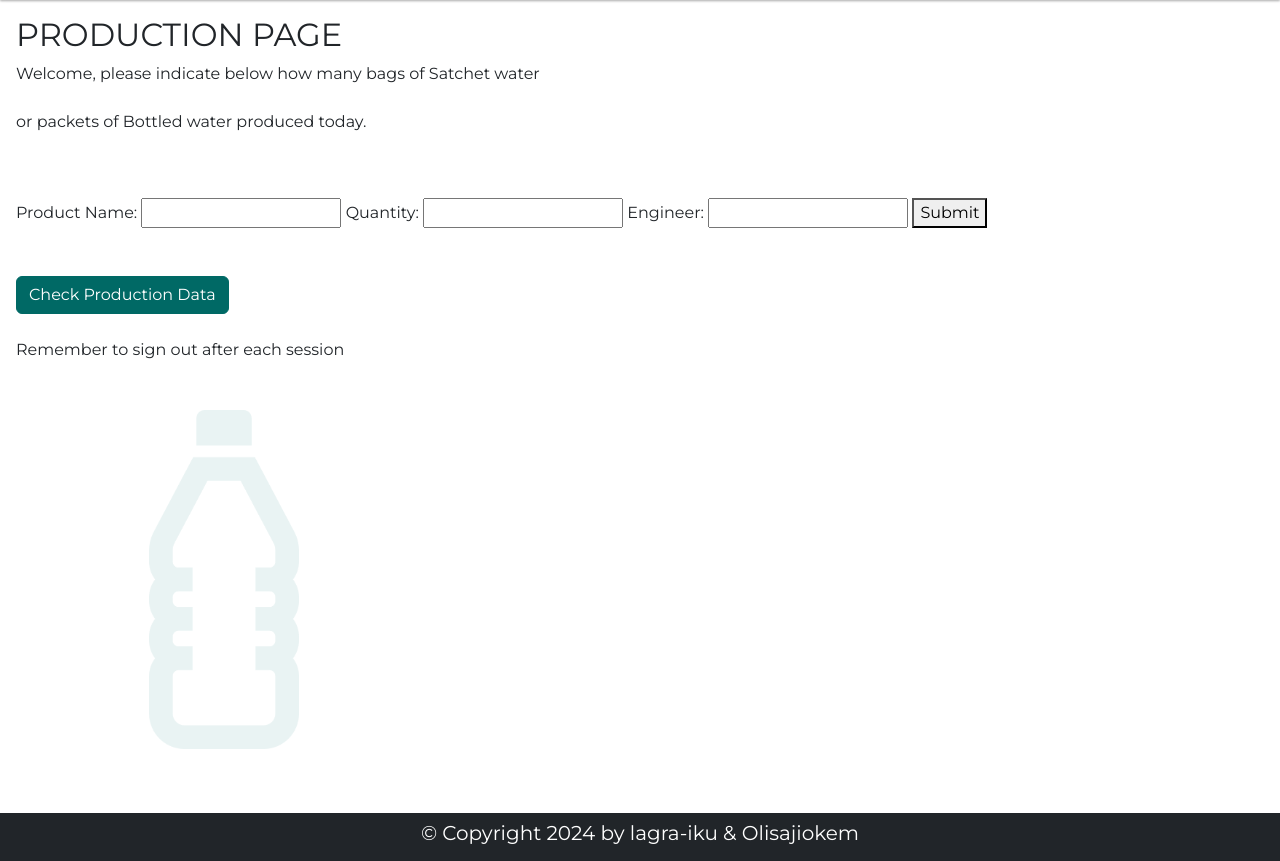
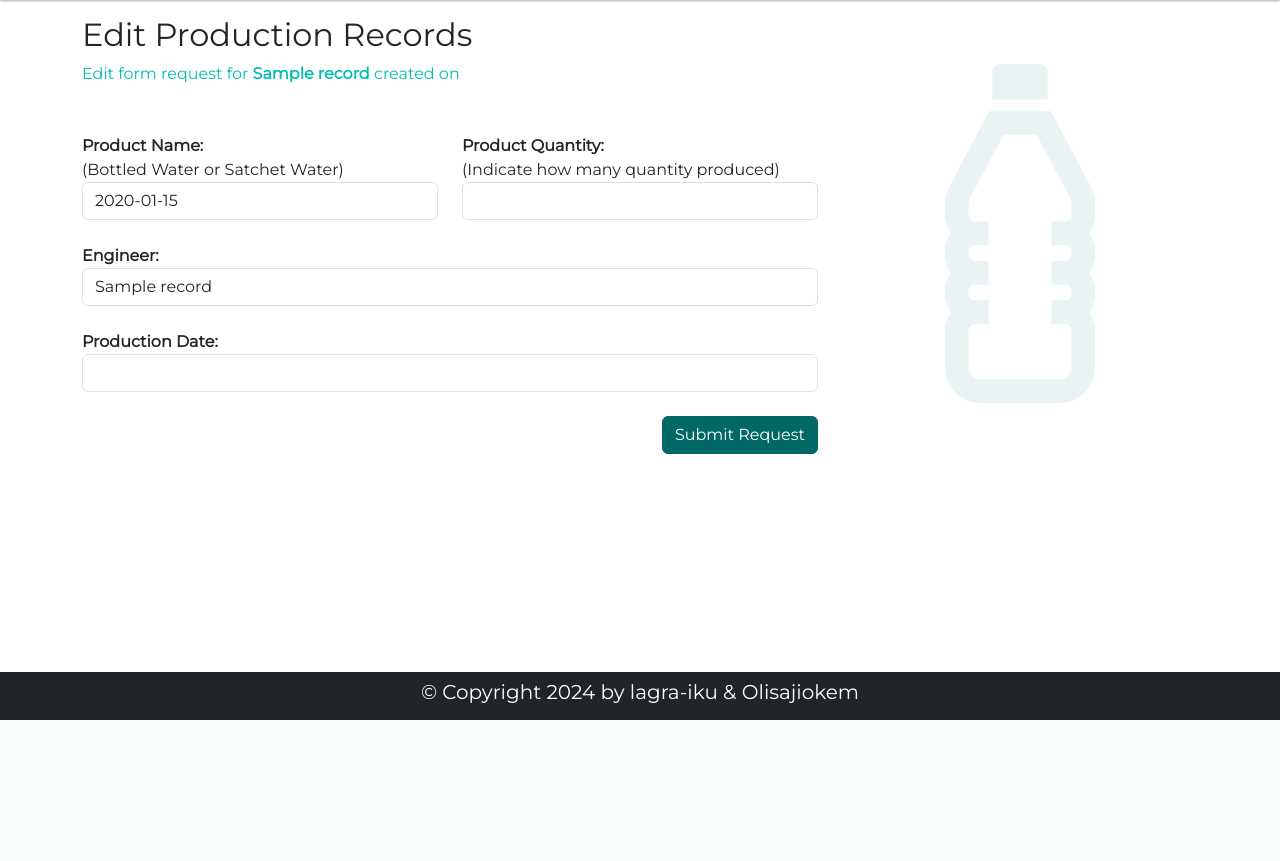
Before and after one commit to lagra-iku/aqua_manager, a Flask app: page /edit_production/1 in a window 1280 px wide. Shown: the part 172-1033 px from the top of the page. After the commit the page ends 892 px from the top, so only its background shows below. Run offline with Flask 3, Linux system fonts and the light colour scheme; tables that the repository leaves empty hold one stand-in row (values such as "Sample post").

Commit message:
Updating Edit_production

```diff
--- a/app.py
+++ b/app.py
@@ -121,14 +121,14 @@ def edit_production(id):
     product_edit = cursor.fetchone()
     if request.method == 'POST':
         product_name = request.form.get('product_name')
-        product_quantity = request.form.get('product_quantity')
+        quantity = request.form.get('quantity')
         factory_worker = request.form.get('factory_worker')
         production_date = datetime.now().date()
-        cursor.execute("UPDATE production_records SET product_name = %s, product_quantity = %s, factory_worker = %s, production_date = %s WHERE id = %s", (product_name, product_quantity, factory_worker, production_date, id))
+        cursor.execute("UPDATE production_records SET product_name = %s, quantity = %s, factory_worker = %s, production_date = %s WHERE id = %s", (product_name, quantity, factory_worker, production_date, id))
         db.commit()
        # db.close()
         return redirect(url_for('production_content'))
-    return render_template('admin/add_production.html', product_edit=product_edit, curr_date=curr_date)
+    return render_template('admin/edit_production.html', x=product_edit, curr_date=curr_date)
 
 
 if __name__ == "__main__":
--- a/templates/admin/add_production.html
+++ b/templates/admin/add_production.html
@@ -21,7 +21,7 @@
         <br><br>
         <a href="{{ url_for('production_content') }}" class="btn btn-primary">Check Production Data</a>
         <br><br>
-        <footer>Remember to sign out after each session</footer>
+        <footer>Remember to sign out after each session.</footer>
         <div class="col-sm-4 text-center my-5">
             <img src="../static/images/bg_bottle.png" alt="" class="sm-image d-none d-lg-block d-xl-block d-xxl-block">
         </div>
--- /dev/null
+++ b/templates/admin/edit_production.html
@@ -0,0 +1,38 @@
+{% extends 'index.html' %}
+
+{% block content %}
+<div class="container">
+    <div class="row height80 ">
+        <div class="col-sm-8 ">
+            <h2 class="">Edit Production Records</h2>
+            <p class="txt-teal mb-5">Edit form request for  <span class="fw-bold">{{ x[1] }}</span> created on <span class="fw-bold">{{ x[6] }}</span></p>
+            <form action="/edit_production/{{ x[0] }}" method="POST">
+                <div class="row">
+                    <div class="col-sm-6 form-group">
+                        <label class="fw-bold" for="product_name">Product Name:<br><span class="fw-lighter">(Bottled Water or Satchet Water)</span></label>
+                        <input type="text" id="product_name" name="product_name" value="{{ x[4] }}"  class="form-control"><br>
+                    </div>
+                    <div class="col-sm-6">
+                        <label class="fw-bold" for="quantity">Product Quantity:<br><span class="fw-lighter">(Indicate how many quantity produced)</span></label>
+                        <input type="number" id="quantity" name="quantity" value="{{ x[5] }}" class="form-control"><br>
+                    </div>
+                </div>
+                <div class="form-group">
+                    <label for="factory_worker" class="fw-bold">Engineer:</label>
+                    <input type="text" id="factory_worker" name="factory_worker" class="form-control" value="{{ x[1] }}" required><br>
+                </div>
+                <div class="form-group">
+                    <label for="production_date" class="fw-bold">Production Date:</label>
+                    <input type="number" id="production_date" name="production_date" class="form-control" value="{{ x[2] }}"><br>
+                </div>
+                <div class="float-md-end ">
+                    <button type="submit" class="btn btn-primary" >Submit Request</button>
+                </div>
+            </form>
+        </div>
+        <div class="col-sm-4 text-center my-5 ">
+            <img src="../static/images/bg_bottle.png" alt="" class="sm-image d-none d-lg-block d-xl-block d-xxl-block">
+        </div>
+    </div>
+</div>
+{% endblock %}
--- a/templates/admin/home.html
+++ b/templates/admin/home.html
@@ -15,7 +15,7 @@
         <div class="action-buttons">
             <a href="{{ url_for('add_production') }}" class="btn btn-dark">Add Production</a>
             <a href="{{ url_for('dashboard') }}" class="btn btn-dark">View Analytics</a>
-            <a href="{{ url_for('dashboard') }}" class="btn btn-dark">Check Available Products</a>
+            <a href="{{ url_for('production_content') }}" class="btn btn-dark">Check Available Products</a>
             <a href="{{ url_for('dashboard') }}" class="btn btn-dark">Check Available Drivers</a>
             <a href="{{ url_for('dashboard') }}" class="btn btn-dark">Check Active Machines</a>
         </div>
```
Also changed, not shown: templates/admin/production_content.html (+6 -6 lines).
